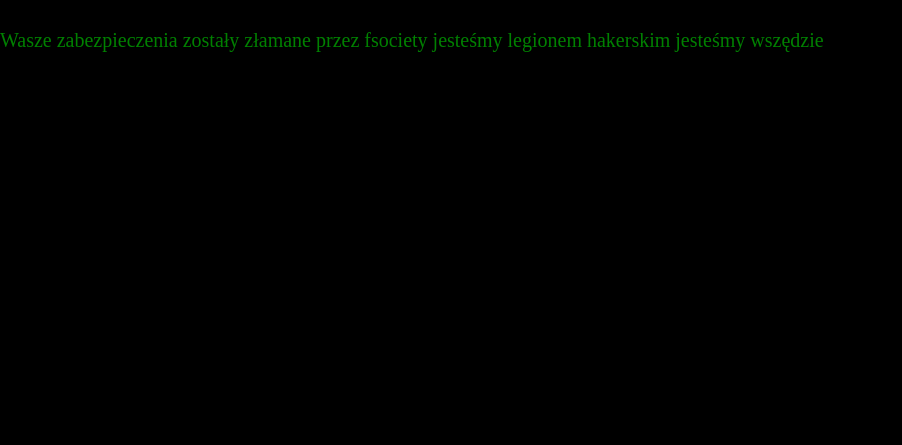
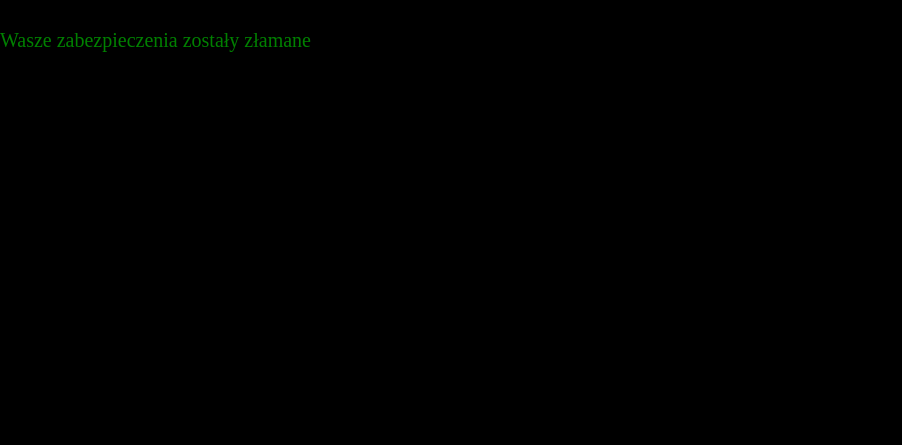
Before and after one commit to Strony8/Fsociety-, a plain HTML site: page index.html in a window 1280 px wide. Shown: the part 355-800 px from the top of the page, without its empty margins (0-902 px from the left). Drawn offline with Linux system fonts and the light colour scheme.

Commit message:
Update hack message in index.html
Removed the message about being hacked by fsociety.

```diff
--- a/index.html
+++ b/index.html
@@ -48,6 +48,6 @@
 <body>
 <img src="https://i.gifer.com/GXjn.gif" class="logo">
 <center><h3>Witryna Została shakowana</h3></center>
-<p>Wasze zabezpieczenia zostały złamane przez fsociety jesteśmy legionem hakerskim jesteśmy wszędzie</p>
+<p>Wasze zabezpieczenia zostały złamane</p>
 </body>
 </html>
```
